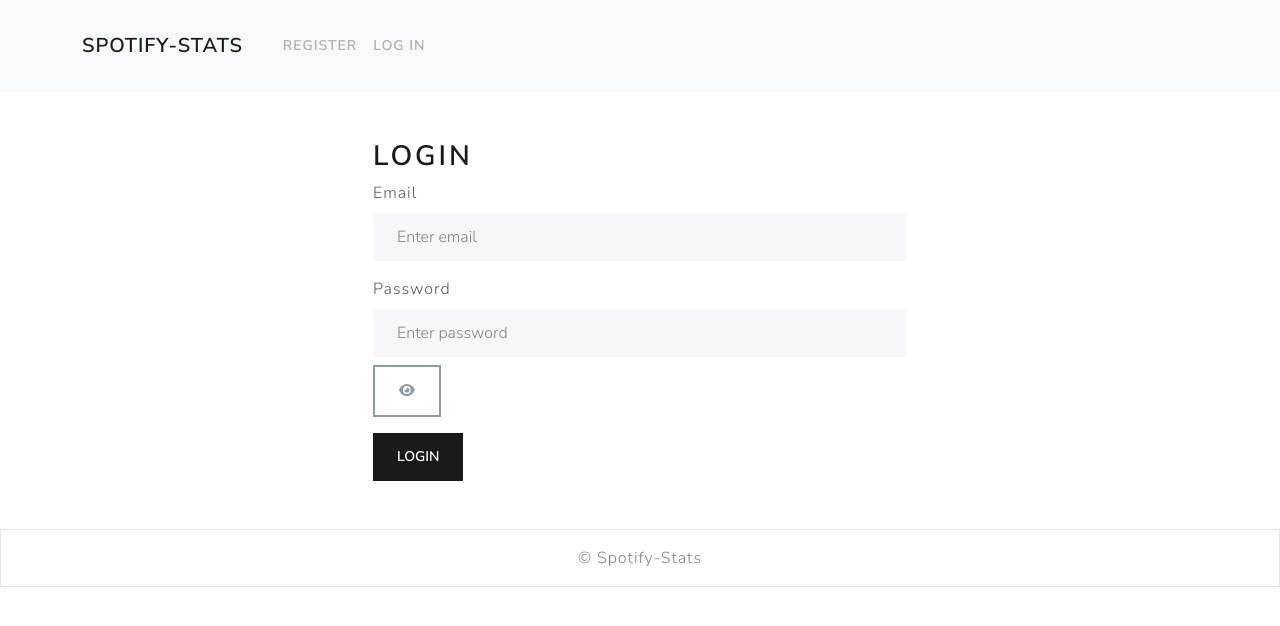
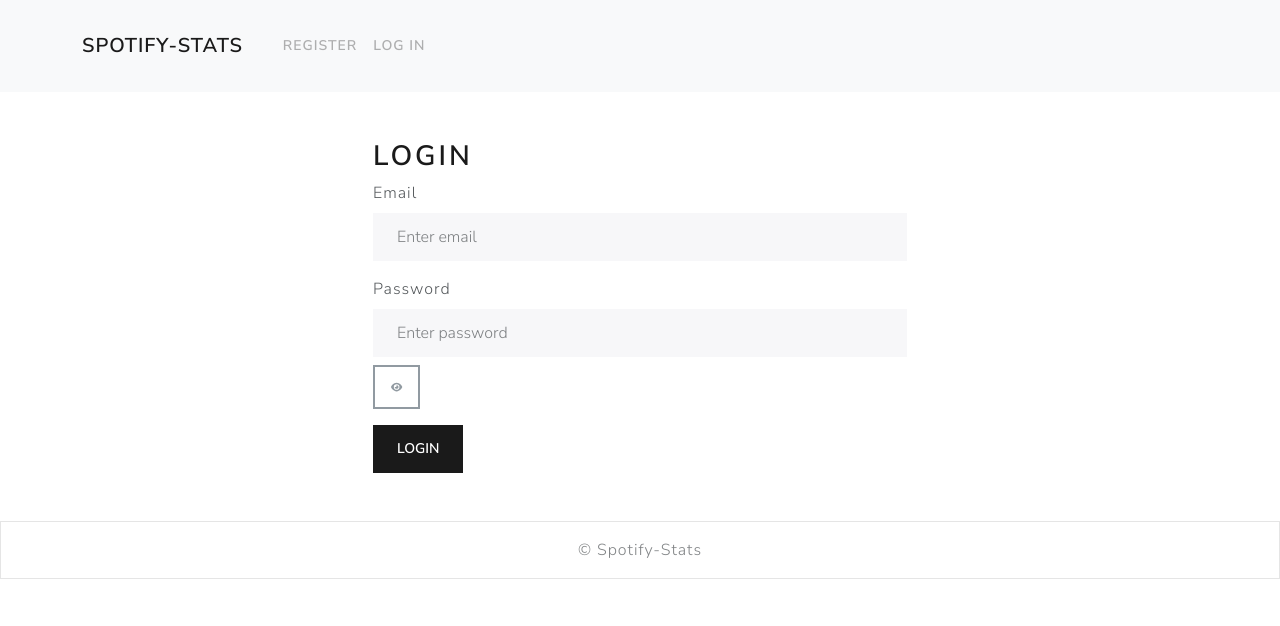
Before and after one commit to Yash-Agrawal10/spotify-stats, a React (Vite) app in the folder frontend/: page /login in a window 1280 px wide. Shown: the top 626 px of the page. Built offline with nearby package versions, Linux system fonts and the light colour scheme.

Commit message:
button size

```diff
--- a/frontend/src/features/auth/LoginPage.tsx
+++ b/frontend/src/features/auth/LoginPage.tsx
@@ -66,6 +66,7 @@ const LoginPage: React.FC = () => {
                 variant="outline-secondary"
                 onClick={togglePassword}
                 className="mt-2"
+                size="sm"
               >
                 <FontAwesomeIcon icon={showPassword ? faEyeSlash : faEye} />
               </Button>
```
